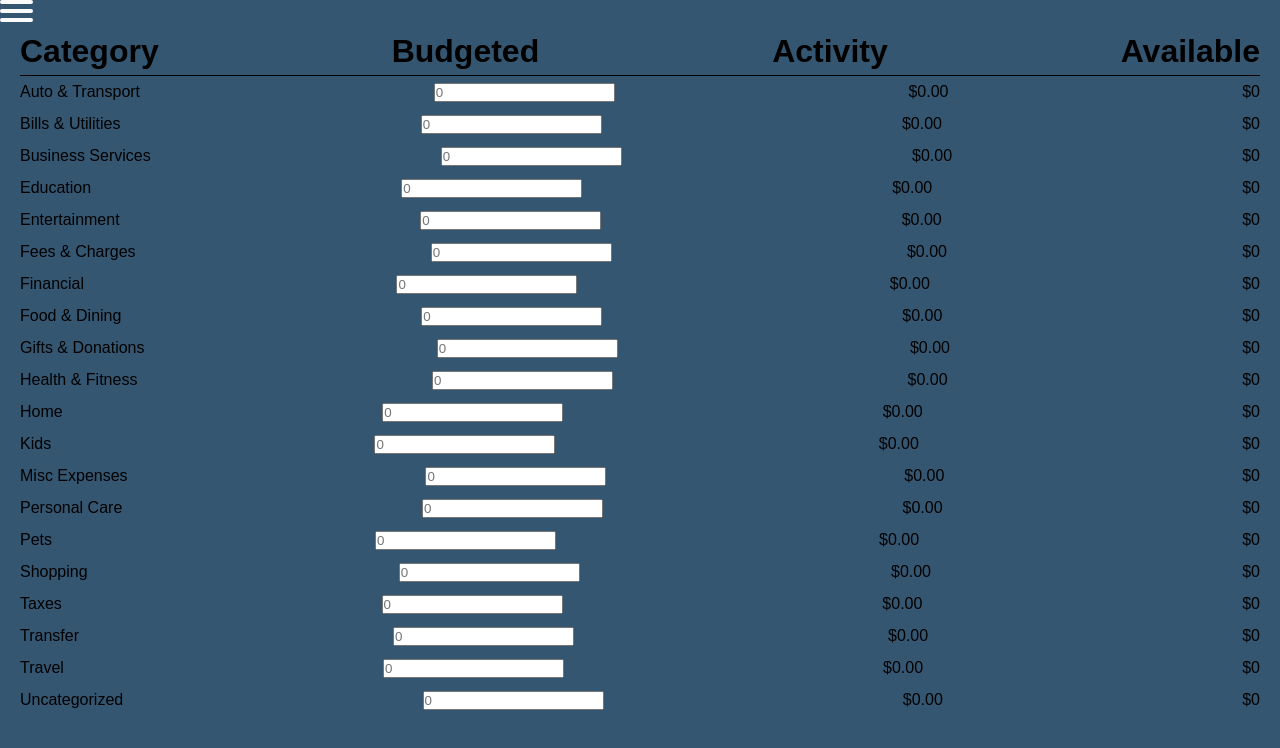
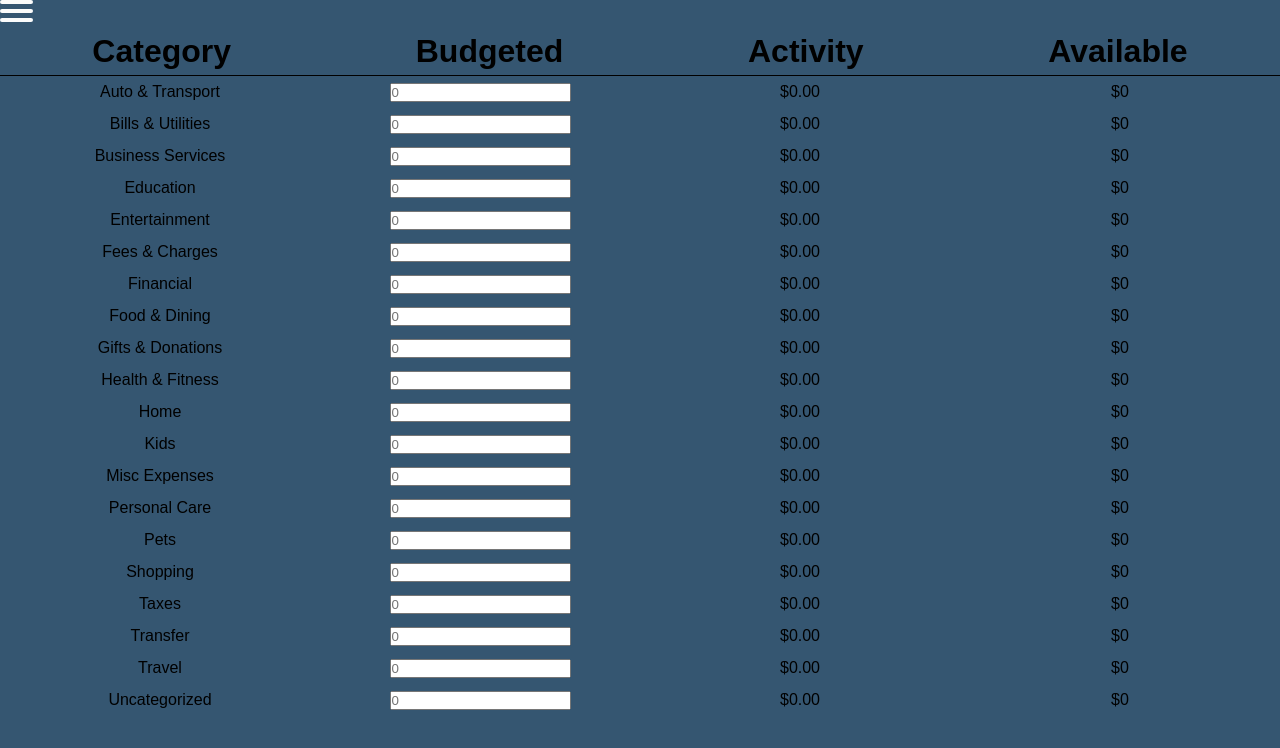
Before and after one commit to lepdiana/count-management, a React (Create React App) app in the folder client/: page /budget in a window 1280 px wide. Shown: the top 748 px of the page. Built offline with nearby package versions, Linux system fonts and the light colour scheme; no server answers; sample sign-in values are in the browser's storage.

Commit message:
restyled the buget page using grid

```diff
--- a/client/src/components/BudgetList.js
+++ b/client/src/components/BudgetList.js
@@ -36,7 +36,6 @@ function BudgetList(){
 
 
     userTransactions.forEach(function(transaction) {
-        if (transaction.category) {
         if (transaction.category === 'Auto & Transport'){
             autoTransport.push(transaction)
         } else if (transaction.category === 'Bills & Utilities') {
@@ -78,8 +77,28 @@ function BudgetList(){
         } else if (transaction.category === 'Uncategorized') {
             uncategorized.push(transaction)
         }
-        }
     })
+
+    const autoTransportAmt = autoTransport.reduce(function(sum, transaction){return sum += transaction.amount}, 0).toFixed(2)
+    const billsUtilitiesAmt = billsUtilities.reduce(function(sum, transaction){return sum += transaction.amount}, 0).toFixed(2)
+    const businessServicesAmt = businessServices.reduce(function(sum, transaction){return sum += transaction.amount}, 0).toFixed(2)
+    const educationAmt = education.reduce(function(sum, transaction){return sum += transaction.amount}, 0).toFixed(2)
+    const entertainmentAmt = entertainment.reduce(function(sum, transaction){return sum += transaction.amount}, 0).toFixed(2)
+    const feesChargesAmt = feesCharges.reduce(function(sum, transaction){return sum += transaction.amount}, 0).toFixed(2)
+    const financialAmt = financial.reduce(function(sum, transaction){return sum += transaction.amount}, 0).toFixed(2)
+    const foodDiningAmt = foodDining.reduce(function(sum, transaction){return sum += transaction.amount}, 0).toFixed(2)
+    const giftsDonationsAmt = giftsDonations.reduce(function(sum, transaction){return sum += transaction.amount}, 0).toFixed(2)
+    const healthFitnessAmt = healthFitness.reduce(function(sum, transaction){return sum += transaction.amount}, 0).toFixed(2)
+    const homeAmt = home.reduce(function(sum, transaction){return sum += transaction.amount}, 0).toFixed(2)
+    const kidsAmt = kids.reduce(function(sum, transaction){return sum += transaction.amount}, 0).toFixed(2)
+    const miscExpensesAmt = miscExpenses.reduce(function(sum, transaction){return sum += transaction.amount}, 0).toFixed(2)
+    const personalCareAmt = personalCare.reduce(function(sum, transaction){return sum += transaction.amount}, 0).toFixed(2)
+    const petsAmt = pets.reduce(function(sum, transaction){return sum += transaction.amount}, 0).toFixed(2)
+    const shoppingAmt = shopping.reduce(function(sum, transaction){return sum += transaction.amount}, 0).toFixed(2)
+    const taxesAmt = taxes.reduce(function(sum, transaction){return sum += transaction.amount}, 0).toFixed(2)
+    const transferAmt = transfer.reduce(function(sum, transaction){return sum += transaction.amount}, 0).toFixed(2)
+    const travelAmt = travel.reduce(function(sum, transaction){return sum += transaction.amount}, 0).toFixed(2)
+    const uncategorizedAmt = uncategorized.reduce(function(sum, transaction){return sum += transaction.amount}, 0).toFixed(2)
 
     return(
         <div className='budgetListContainer'>
@@ -89,9 +108,29 @@ function BudgetList(){
                 <h1>Activity</h1>
                 <h1>Available</h1>
             </div>
-            <div className='allCategories'>
-                <div className='category'>
+            <div className='budgetListCategoryContainer'>
                 <p>Auto & Transport</p>
+                <p>Bills & Utilities</p>
+                <p>Business Services</p>
+                <p>Education</p>
+                <p>Entertainment</p>
+                <p>Fees & Charges</p>
+                <p>Financial</p>
+                <p>Food & Dining</p>
+                <p>Gifts & Donations</p>
+                <p>Health & Fitness</p>
+                <p>Home</p>
+                <p>Kids</p>
+                <p>Misc Expenses</p>
+                <p>Personal Care</p>
+                <p>Pets</p>
+                <p>Shopping</p>
+                <p>Taxes</p>
+                <p>Transfer</p>
+                <p>Travel</p>
+                <p>Uncategorized</p>
+            </div>
+            <div className='budgetListBudgetedContainer'>
                 <form>
                     <input
                         type='number'
@@ -99,13 +138,133 @@ function BudgetList(){
                         value=''
                         placeholder='0'
                     />
-                    </form>
-                    <p>${autoTransport.reduce(function(sum, transaction){return sum += transaction.amount}, 0).toFixed(2)}</p>
-                    <p>$0</p>
-                </div>
-                <div className='category'>
-                    <p>Bills & Utilities</p>
-                    <form>
+                    <br />
+                    <input
+                        type='number'
+                        name='budgeted'
+                        value=''
+                        placeholder='0'
+                    />
+                    <br />
+                    <input
+                        type='number'
+                        name='budgeted'
+                        value=''
+                        placeholder='0'
+                    />
+                    <br />
+                    <input
+                        type='number'
+                        name='budgeted'
+                        value=''
+                        placeholder='0'
+                    />
+                    <br />
+                    <input
+                        type='number'
+                        name='budgeted'
+                        value=''
+                        placeholder='0'
+                    />
+                    <br />
+                    <input
+                        type='number'
+                        name='budgeted'
+                        value=''
+                        placeholder='0'
+                    />
+                    <br />
+                    <input
+                        type='number'
+                        name='budgeted'
+                        value=''
+                        placeholder='0'
+                    />
+                    <br />
+                    <input
+                        type='number'
+                        name='budgeted'
+                        value=''
+                        placeholder='0'
+                    />
+                    <br />
+                    <input
+                        type='number'
+                        name='budgeted'
+                        value=''
+                        placeholder='0'
+                    />
+                    <br />
+                    <input
+                        type='number'
+                        name='budgeted'
+                        value=''
+                        placeholder='0'
+                    />
+                    <br />
+                    <input
+                        type='number'
+                        name='budgeted'
+                        value=''
+                        placeholder='0'
+                    />
+                    <br />
+                    <input
+                        type='number'
+                        name='budgeted'
+                        value=''
+                        placeholder='0'
+                    />
+                    <br />
+                    <input
+                        type='number'
+                        name='budgeted'
+                        value=''
+                        placeholder='0'
+                    />
+                    <br />
+                    <input
+                        type='number'
+                        name='budgeted'
+                        value=''
+                        placeholder='0'
+                    />
+                    <br />
+                    <input
+                        type='number'
+                        name='budgeted'
+                        value=''
+                        placeholder='0'
+                    />
+                    <br />
+                    <input
+                        type='number'
+                        name='budgeted'
+                        value=''
+                        placeholder='0'
+                    />
+                    <br />
+                    <input
+                        type='number'
+                        name='budgeted'
+                        value=''
+                        placeholder='0'
+                    />
+                    <br />
+                    <input
+                        type='number'
+                        name='budgeted'
+                        value=''
+                        placeholder='0'
+                    />
+                    <br />
+                    <input
+                        type='number'
+                        name='budgeted'
+                        value=''
+                        placeholder='0'
+                    />
+                    <br />
                     <input
                         type='number'
                         name='budgeted'
@@ -113,243 +272,51 @@ function BudgetList(){
                         placeholder='0'
                     />
                 </form>
-                    <p>${billsUtilities.reduce(function(sum, transaction){return sum += transaction.amount}, 0).toFixed(2)}</p>
+            </div>
+            <div className='budgetListActivityContainer'>
+                <p>${ autoTransportAmt }</p>
+                <p>${ billsUtilitiesAmt }</p>
+                <p>${ businessServicesAmt }</p>
+                <p>${ educationAmt }</p>
+                <p>${ entertainmentAmt }</p>
+                <p>${ feesChargesAmt }</p>
+                <p>${ financialAmt }</p>
+                <p>${ foodDiningAmt }</p>
+                <p>${ giftsDonationsAmt }</p>
+                <p>${ healthFitnessAmt }</p>
+                <p>${ homeAmt }</p>
+                <p>${ kidsAmt }</p>
+                <p>${ miscExpensesAmt }</p>
+                <p>${ personalCareAmt }</p>
+                <p>${ petsAmt }</p>
+                <p>${ shoppingAmt }</p>
+                <p>${ taxesAmt }</p>
+                <p>${ transferAmt }</p>
+                <p>${ travelAmt }</p>
+                <p>${ uncategorizedAmt }</p>
+            </div>
+            <div className='budgetListAvailableContainer'>
                 <p>$0</p>
-                </div>
-                <div className='category'>
-                    <p>Business Services</p>
-                    <form>
-                        <input
-                            type='number'
-                            name='budgeted'
-                            value=''
-                            placeholder='0'
-                        />
-                    </form>
-                    <p>${businessServices.reduce(function(sum, transaction){return sum += transaction.amount}, 0).toFixed(2)}</p>
                 <p>$0</p>
-                </div>
-                <div className='category'>
-                    <p>Education</p>
-                    <form>
-                        <input
-                            type='number'
-                            name='budgeted'
-                            value=''
-                            placeholder='0'
-                        />
-                    </form>
-                    <p>${education.reduce(function(sum, transaction){return sum += transaction.amount}, 0).toFixed(2)}</p>
                 <p>$0</p>
-                </div>
-                <div className='category'>
-                    <p>Entertainment</p>
-                    <form>
-                        <input
-                            type='number'
-                            name='budgeted'
-                            value=''
-                            placeholder='0'
-                        />
-                    </form>
-                    <p>${entertainment.reduce(function(sum, transaction){return sum += transaction.amount}, 0).toFixed(2)}</p>
                 <p>$0</p>
-                </div>
-                <div className='category'>
-                    <p>Fees & Charges</p>
-                    <form>
-                        <input
-                            type='number'
-                            name='budgeted'
-                            value=''
-                            placeholder='0'
-                        />
-                    </form>
-                    <p>${feesCharges.reduce(function(sum, transaction){return sum += transaction.amount}, 0).toFixed(2)}</p>
                 <p>$0</p>
-                </div>
-                <div className='category'>
-                    <p>Financial</p>
-                    <form>
-                        <input
-                            type='number'
-                            name='budgeted'
-                            value=''
-                            placeholder='0'
-                        />
-                    </form>
-                    <p>${financial.reduce(function(sum, transaction){return sum += transaction.amount}, 0).toFixed(2)}</p>
                 <p>$0</p>
-                </div>
-                <div className='category'>
-                    <p>Food & Dining</p>
-                    <form>
-                        <input
-                            type='number'
-                            name='budgeted'
-                            value=''
-                            placeholder='0'
-                        />
-                    </form>
-                    <p>${foodDining.reduce(function(sum, transaction){return sum += transaction.amount}, 0).toFixed(2)}</p>
                 <p>$0</p>
-                </div>
-                <div className='category'>
-                    <p>Gifts & Donations</p>
-                    <form>
-                        <input
-                            type='number'
-                            name='budgeted'
-                            value=''
-                            placeholder='0'
-                        />
-                    </form>
-                    <p>${giftsDonations.reduce(function(sum, transaction){return sum += transaction.amount}, 0).toFixed(2)}</p>
                 <p>$0</p>
-                </div>
-                <div className='category'>
-                    <p>Health & Fitness</p>
-                    <form>
-                        <input
-                            type='number'
-                            name='budgeted'
-                            value=''
-                            placeholder='0'
-                        />
-                    </form>
-                    <p>${healthFitness.reduce(function(sum, transaction){return sum += transaction.amount}, 0).toFixed(2)}</p>
                 <p>$0</p>
-                </div>
-                <div className='category'>
-                    <p>Home</p>
-                    <form>
-                        <input
-                            type='number'
-                            name='budgeted'
-                            value=''
-                            placeholder='0'
-                        />
-                    </form>
-                    <p>${home.reduce(function(sum, transaction){return sum += transaction.amount}, 0).toFixed(2)}</p>
                 <p>$0</p>
-                </div>
-                <div className='category'>
-                    <p>Kids</p>
-                    <form>
-                        <input
-                            type='number'
-                            name='budgeted'
-                            value=''
-                            placeholder='0'
-                        />
-                    </form>
-                    <p>${kids.reduce(function(sum, transaction){return sum += transaction.amount}, 0).toFixed(2)}</p>
                 <p>$0</p>
-                </div>
-                <div className='category'>
-                    <p>Misc Expenses</p>
-                    <form>
-                        <input
-                            type='number'
-                            name='budgeted'
-                            value=''
-                            placeholder='0'
-                        />
-                    </form>
-                    <p>${miscExpenses.reduce(function(sum, transaction){return sum += transaction.amount}, 0).toFixed(2)}</p>
                 <p>$0</p>
-                </div>
-                <div className='category'>
-                    <p>Personal Care</p>
-                    <form>
-                        <input
-                            type='number'
-                            name='budgeted'
-                            value=''
-                            placeholder='0'
-                        />
-                    </form>
-                    <p>${personalCare.reduce(function(sum, transaction){return sum += transaction.amount}, 0).toFixed(2)}</p>
                 <p>$0</p>
-                </div>
-                <div className='category'>
-                    <p>Pets</p>
-                    <form>
-                        <input
-                            type='number'
-                            name='budgeted'
-                            value=''
-                            placeholder='0'
-                        />
-                    </form>
-                    <p>${pets.reduce(function(sum, transaction){return sum += transaction.amount}, 0).toFixed(2)}</p>
                 <p>$0</p>
-                </div>
-                <div className='category'>
-                    <p>Shopping</p>
-                    <form>
-                        <input
-                            type='number'
-                            name='budgeted'
-                            value=''
-                            placeholder='0'
-                        />
-                    </form>
-                    <p>${shopping.reduce(function(sum, transaction){return sum += transaction.amount}, 0).toFixed(2)}</p>
                 <p>$0</p>
-                </div>
-                <div className='category'>
-                    <p>Taxes</p>
-                    <form>
-                        <input
-                            type='number'
-                            name='budgeted'
-                            value=''
-                            placeholder='0'
-                        />
-                    </form>
-                    <p>${taxes.reduce(function(sum, transaction){return sum += transaction.amount}, 0).toFixed(2)}</p>
                 <p>$0</p>
-                </div>
-                <div className='category'>
-                    <p>Transfer</p>
-                    <form>
-                        <input
-                            type='number'
-                            name='budgeted'
-                            value=''
-                            placeholder='0'
-                        />
-                    </form>
-                    <p>${transfer.reduce(function(sum, transaction){return sum += transaction.amount}, 0).toFixed(2)}</p>
                 <p>$0</p>
-                </div>
-                <div className='category'>
-                    <p>Travel</p>
-                    <form>
-                        <input
-                            type='number'
-                            name='budgeted'
-                            value=''
-                            placeholder='0'
-                        />
-                    </form>
-                    <p>${travel.reduce(function(sum, transaction){return sum += transaction.amount}, 0).toFixed(2)}</p>
                 <p>$0</p>
-                </div>
-                <div className='category'>
-                    <p>Uncategorized</p>
-                    <form>
-                        <input
-                            type='number'
-                            name='budgeted'
-                            value=''
-                            placeholder='0'
-                        />
-                    </form>
-                    <p>${uncategorized.reduce(function(sum, transaction){return sum += transaction.amount}, 0).toFixed(2)}</p>
                 <p>$0</p>
-                </div>
+                <p>$0</p>
+
             </div>
         </div>
     )
--- a/client/src/styles/budgetList.css
+++ b/client/src/styles/budgetList.css
@@ -1,21 +1,44 @@
 .budgetListContainer {
-    padding: 0 20px;
+    display: grid;
+    grid-template-columns: repeat(4, 1fr)
 }
 
 .budgetListTitles {
+    grid-column: 1/5;
     display: flex;
-    justify-content: space-between;
+    justify-content: space-around;
     border-bottom: 1px solid #000000;
     line-height: 3em;
 }
 
-/* .allCategories {
-    display: grid;
-    grid-template-columns: repeat(4, 1fr)
-} */
-
-.category {
+.budgetListCategoryContainer {
+    grid-column: 1/2;
     display: flex;
-    justify-content: space-between;
+    text-align: center;
+    flex-direction: column;
     line-height: 2em;
 }
+
+.budgetListBudgetedContainer {
+    grid-column: 2/3;
+    display: flex;
+    text-align: center;
+    flex-direction: column;
+    line-height: 2em;
+}
+
+.budgetListActivityContainer {
+    grid-column: 3/4;
+    display: flex;
+    text-align: center;
+    flex-direction: column;
+    line-height: 2em;
+}
+
+.budgetListAvailableContainer {
+    grid-column: 4/5;
+    display: flex;
+    text-align: center;
+    flex-direction: column;
+    line-height: 2em;
+}
```
Lines whose indentation alone changed are shown as unchanged.
